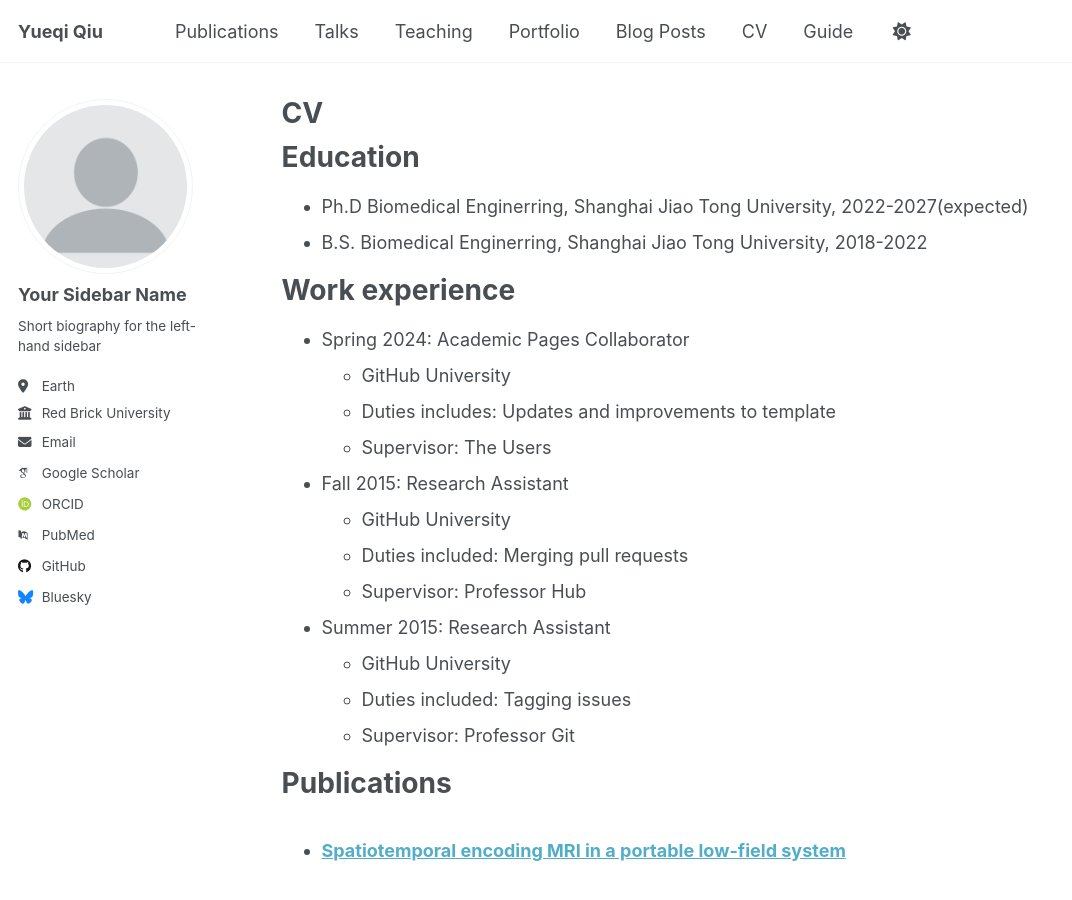
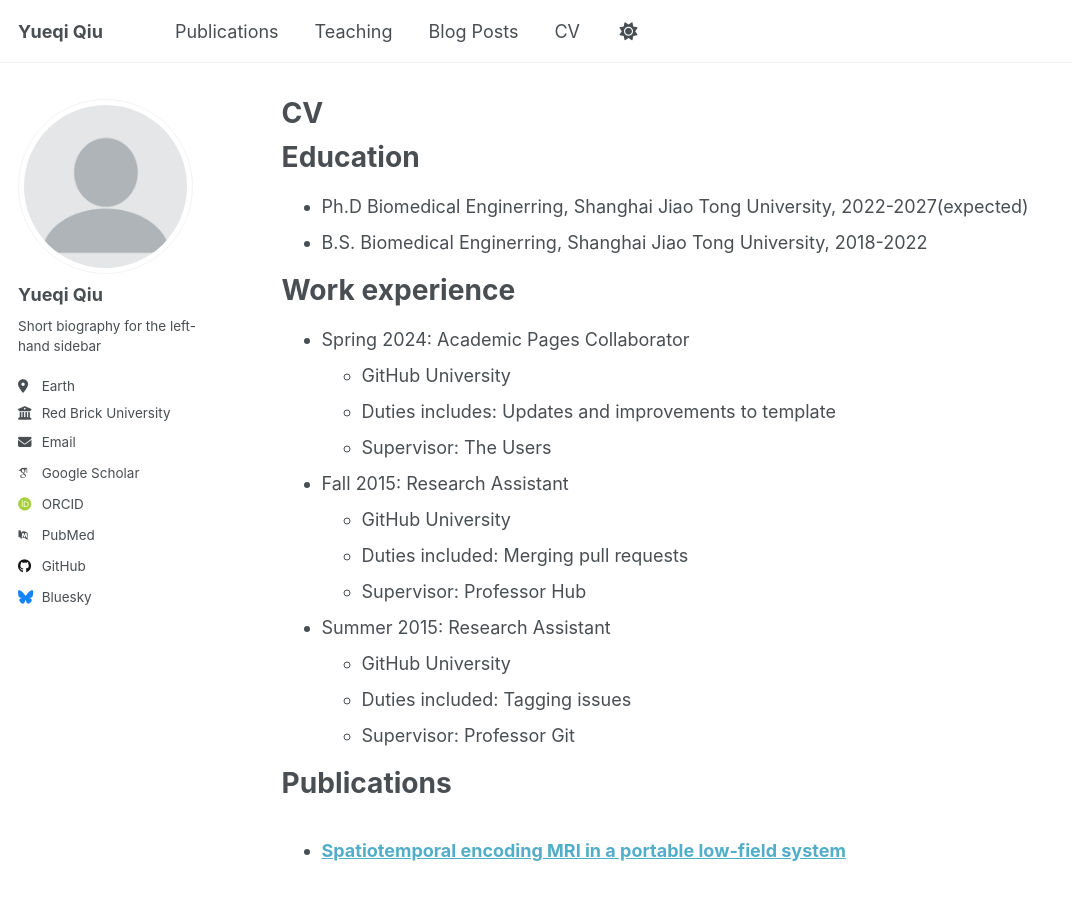
Before and after one commit to qiuyueqi/qiuyueqi.github.io, a Jekyll site: the page built from _pages/cv.md, in a window 1280 px wide and 900 px high. Shown: the whole window, without its empty margins (0-1072 px from the left). Built offline with Jekyll 4.4.1, drawn with Linux system fonts in a browser that asks for light colours; some web fonts are replaced.

```diff
--- a/_config.yml
+++ b/_config.yml
@@ -8,7 +8,7 @@
 
 # Basic Site Settings
 locale                   : "en-US"
-site_theme               : "jekyll-theme-minimal"
+site_theme               : "default"
 #"default"
 title                    : "Yueqi Qiu"
 title_separator          : "-"
@@ -24,7 +24,7 @@ repository               : "qiuyueqi/qiuyueqi.github.io"
 author:
   # Biographic information
   avatar           : "profile.png"
-  name             : "Your Sidebar Name"
+  name             : "Yueqi Qiu"
   pronouns         : # example: "she/her"
   bio              : "Short biography for the left-hand sidebar"
   location         : "Earth"
--- a/_data/navigation.yml
+++ b/_data/navigation.yml
@@ -11,14 +11,8 @@ main:
   - title: "Publications"
     url: /publications/
 
-  - title: "Talks"
-    url: /talks/
-
   - title: "Teaching"
     url: /teaching/
-
-  - title: "Portfolio"
-    url: /portfolio/
 
   - title: "Blog Posts"
     url: /year-archive/
@@ -28,6 +22,3 @@ main:
 
   # - title: "CV"
   #   url: /cv-json/
-
-  - title: "Guide"
-    url: /markdown/
```
Also changed, not shown: _pages/cv.md (+1 -1 lines).
